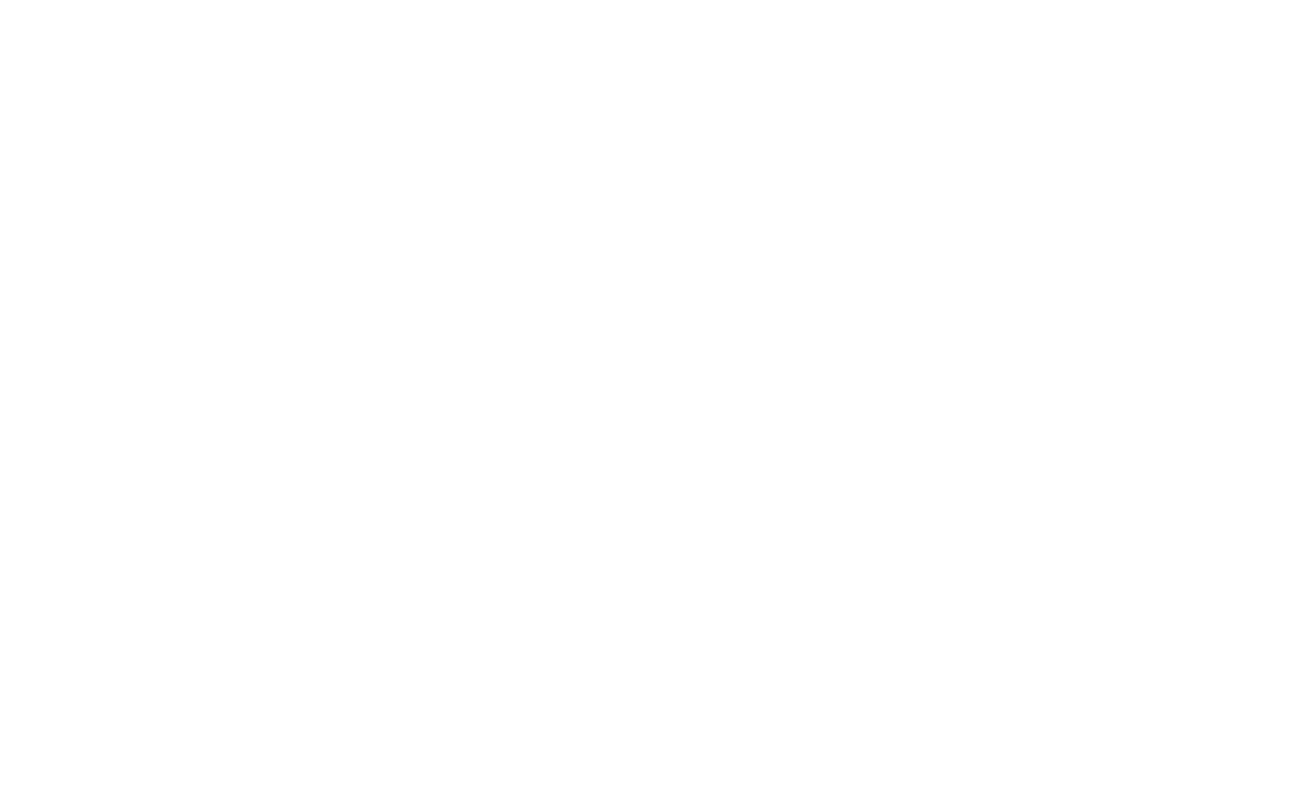
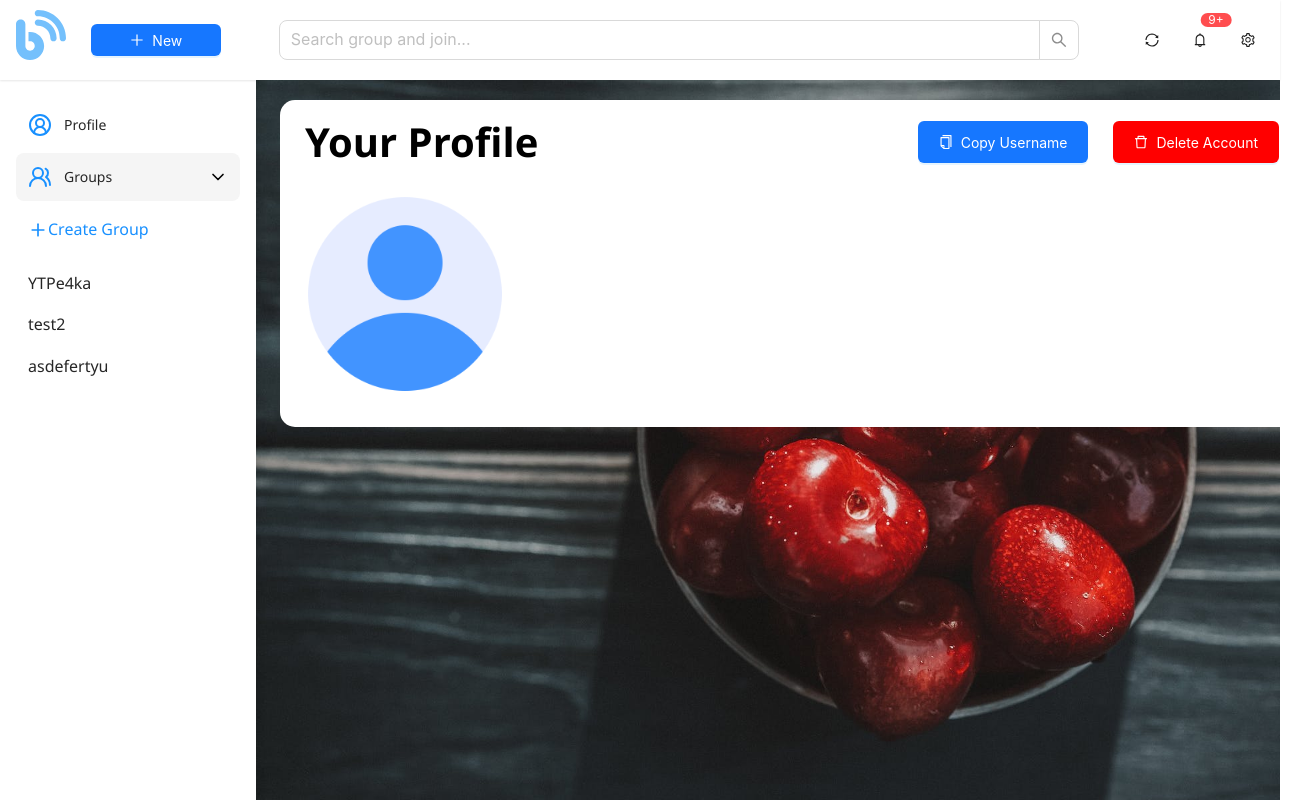
Before and after one commit to Xamidullo07/group_project, a React (Vite) app: page /main in a window 1280 px wide. Before the commit this address had no page. Shown: the whole page, 1304 px wide, since content can reach past the window. Built offline with nearby package versions, Linux system fonts and the light colour scheme; sample sign-in values are in the browser's storage.

Commit message:
add profile style

```diff
--- a/src/App.jsx
+++ b/src/App.jsx
@@ -10,14 +10,15 @@ function App() {
   return (
     <div>
       <Routes>
-        <Route path="/login" element={<Login />} />
-        <Route path="/" element={<MainLayout />}>
-          <Route path="main/g" />
-          {/* <Route path="/" element={<Profile />} /> */}
+        <Route path="/" element={<Login />} />
+        <Route path="/main" element={<MainLayout />}>
+          <Route path="main/groups:.groupId" element = {<h1>Group Detail</h1>}/>
+          <Route path="/main" element={<Profile />} />
         </Route>
 
-        {/* <Route path="/login" element={<Login />} /> */}
+        <Route path="/login" element={<Login />} />
         <Route path="/ragister" element={<Register />} />
+        <Route path="*" element = {<h1>Not Found</h1>}/>
       </Routes>
     </div>
   );
--- a/src/components/Layout/MainLayout.jsx
+++ b/src/components/Layout/MainLayout.jsx
@@ -9,7 +9,7 @@ function MainLayout() {
     <div className="bacraound">
       <Navbar />
       <Sidebar />
-      {/* <Outlet/> */}
+      <Outlet/>
     </div>
   );
 }
--- a/src/components/Navbar/index.jsx
+++ b/src/components/Navbar/index.jsx
@@ -61,7 +61,7 @@ const Navbar = () => {
           </Space>
         </div>
       </div>
-      <Outlet/>
+      {/* <Outlet/> */}
     </>
   );
 };
--- a/src/page/Login/index.jsx
+++ b/src/page/Login/index.jsx
@@ -52,7 +52,7 @@ function Login() {
     }
   };
   if (localStorage.getItem("token")) {
-    return <Navigate to={"/"} />;
+    return <Navigate to={"/main"} />;
   }
 
   return (
--- a/src/page/Profile/index.jsx
+++ b/src/page/Profile/index.jsx
@@ -1,15 +1,42 @@
-import React from 'react'
-import { Navigate } from 'react-router-dom'
+import React from "react";
+import { Navigate } from "react-router-dom";
+import "./style.css";
+import { Button } from "antd";
+import { CopyOutlined, DeleteOutlined } from "@ant-design/icons";
+import avater from "../../components/img/user.png"
 
 function Profile() {
-  if (!localStorage.getItem("token")){
-    return <Navigate to={"/login"}/>
+  if (!localStorage.getItem("token")) {
+    return <Navigate to={"/login"} />;
   }
   return (
-    <div>Profile
-    </div>
-
-  )
+    <>
+      <div className="profile-content">
+        <div className="profile-nav">
+          <h2 className="profile-title">Your Profile</h2>
+          <div className="profile-btn">
+            <Button
+              type="primary"
+              icon={<CopyOutlined />}
+              className="copy-button"
+            >
+              Copy Username
+            </Button>
+            <Button
+              type="primary"
+              icon={<DeleteOutlined />}
+              className="delet-button"
+            >
+              Delete Account
+            </Button>
+          </div>
+        </div>
+        <div>
+          <img className="profile-avatar" src={avater} alt="" />
+        </div>
+      </div>
+    </>
+  );
 }
 
-export default Profile
+export default Profile;
--- /dev/null
+++ b/src/page/Profile/style.css
@@ -0,0 +1,45 @@
+.profile-content {
+  width: 80%;
+  background: #fff;
+  border-radius: 15px;
+  position: absolute;
+  padding-top: 10px;
+  padding-left: 25px;
+  padding-right: 25px;
+  /* padding-bottom: 200px; */
+    top: 100px;
+    left: 280px;
+
+
+}
+
+.profile-title{
+    font-size: 40px;
+}
+
+.profile-nav{
+    display: flex;
+    align-items: center;
+    justify-content: space-between;
+    margin-bottom: 20px;
+}
+
+.profile-btn{
+    display: flex;
+    align-items: center;
+    gap: 25px;
+}
+
+.copy-button{
+    padding: 20px;
+}
+
+.delet-button{
+    background: red;
+    padding: 20px;
+}
+
+.profile-avatar{
+    width: 200px;
+    padding-bottom: 25px;
+}
```
Also changed, not shown: src/components/img/user.png (added).
